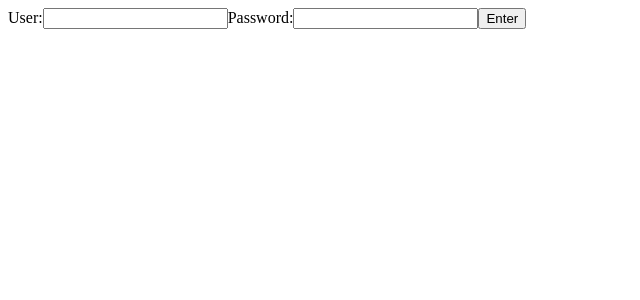
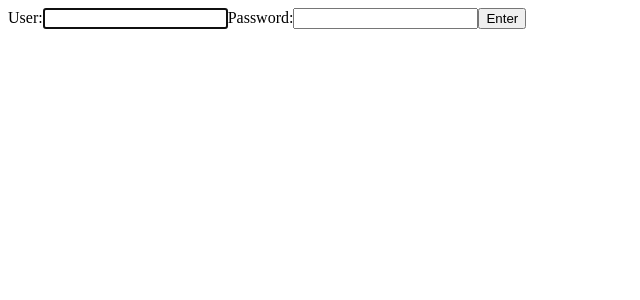
Before and after one commit to fbndv2403/Tor, a React (Vite) app: page / in a window 1280 px wide. Shown: the top 300 px of the page, without its empty margins (0-640 px from the left). Built offline with nearby package versions, Linux system fonts and the light colour scheme.

Commit message:
main: form

```diff
--- a/src/form/Form.jsx
+++ b/src/form/Form.jsx
@@ -1,4 +1,4 @@
-import { useState, useEffect } from "react";
+import { useState } from "react";
 
 export default function Form() {
   const [user, setUser] = useState("");
@@ -7,6 +7,8 @@ export default function Form() {
   const handleSubmit = (e) => {
     e.preventDefault();
     console.log({ user, password });
+    setUser("");
+    setPassword("");
   };
 
   const handleChangeUser = (e) => {
@@ -21,11 +23,11 @@ export default function Form() {
     <form onSubmit={handleSubmit}>
       <label>
         User:
-        <input type="text" onChange={handleChangeUser} />
+        <input type="text" onChange={handleChangeUser} value={user} autoFocus />
       </label>
       <label>
         Password:
-        <input type="text" onChange={handleChangePassword} />
+        <input type="text" onChange={handleChangePassword} value={password} />
       </label>
       <input type="submit" value="Enter" />
     </form>
```
